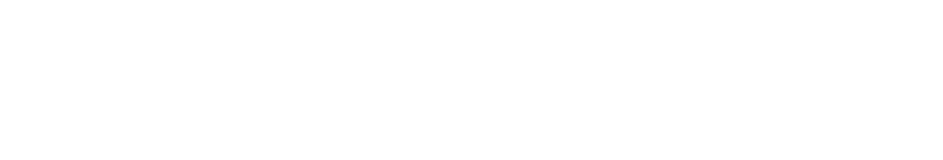
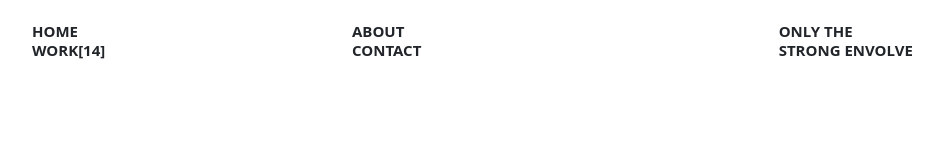
Before and after one commit to vihanpereraux/Inkfish-Site-Rebuild, a website: page index.html in a window 1280 px wide. Shown: the whole page, without its empty margins (300-1243 px from the left). Drawn offline with nearby package versions, Linux system fonts and the light colour scheme.

Commit message:
nav section added

```diff
--- /dev/null
+++ b/assets/css/home.css
@@ -0,0 +1,30 @@
+/*
+    font-family - 'Space Grotesk'
+    Light - 300
+    Regular - 400
+    Medium - 500
+    SemiBold - 600
+    Bold - 700
+*/
+
+.custom_navbar {
+    margin-top: 20px;
+    text-transform: uppercase;
+}
+
+#brand_name {
+    font-family: "Space Grotesk";
+    text-transform: uppercase;
+    color: white;
+}
+
+.first_row {
+    font-size: 15px;
+    font-weight: 700;
+}
+
+.second_row {
+    margin-top: -27px;
+    font-size: 15px;
+    font-weight: 700;
+}
--- a/index.html
+++ b/index.html
@@ -9,10 +9,37 @@
   <!-- BTS v5.3 CSS -->
   <link href="https://cdn.jsdelivr.net/npm/bootstrap@5.3.3/dist/css/bootstrap.min.css" rel="stylesheet"
     integrity="sha384-QWTKZyjpPEjISv5WaRU9OFeRpok6YctnYmDr5pNlyT2bRjXh0JMhjY6hW+ALEwIH" crossorigin="anonymous">
+
+  <!-- external CSS -->
+  <link rel="stylesheet" href="/assets/css/font.css">
+  <link rel="stylesheet" href="./assets/css/home.css">
 </head>
 
 <body>
-  <!--  -->
+  <!-- nav section -->
+  <div class="container-fluid custom_navbar">
+    <!-- first row -->
+    <div class="row first_row">
+      <div class="col-lg-3">
+        <h2 id="brand_name">inkfish</h2>
+      </div>
+      <div class="col-lg-3 nav_item">Home</div>
+      <div class="col-lg-4 nav_item">About</div>
+      <div class="col-lg-2 nav_item">Only the</div>
+    </div>
+
+    <!-- second row -->
+    <div class="row second_row">
+      <div class="col-lg-3 nav_item"></div>
+      <div class="col-lg-3 nav_item">Work[14]</div>
+      <div class="col-lg-4 nav_item">Contact</div>
+      <div class="col-lg-2 nav_item">Strong Envolve</div>
+    </div>
+  </div>
+
+  <!-- menu section -->
+
+  <!-- footer section -->
 
   <!-- BTS v5.3 JS -->
   <script src="https://cdn.jsdelivr.net/npm/bootstrap@5.3.3/dist/js/bootstrap.bundle.min.js"
```
